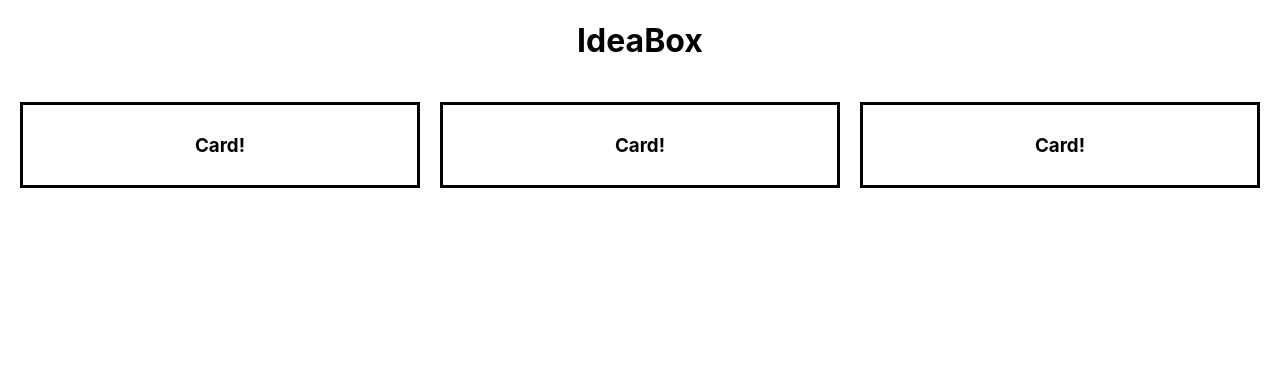
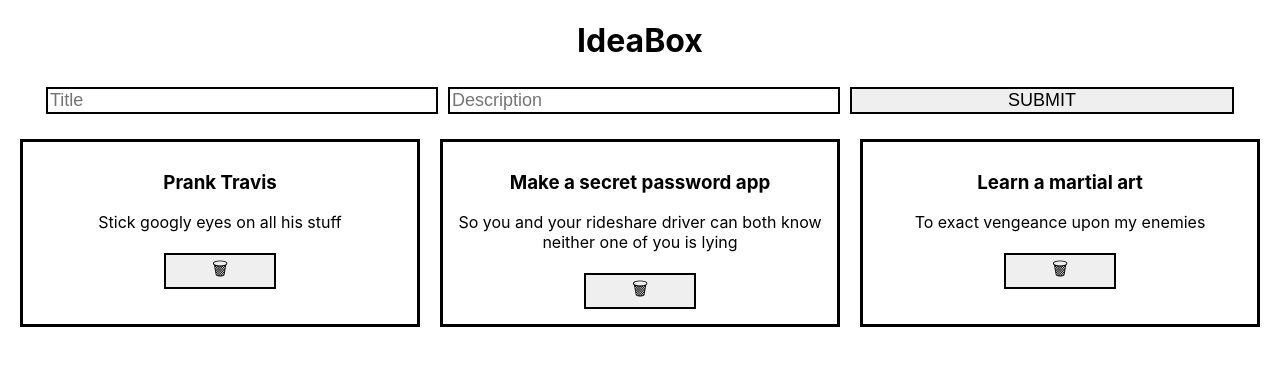
Before and after one commit to exasperlnc/idea_box, a React (Create React App) app: page / in a window 1280 px wide. Shown: the top 366 px of the page. Built offline with nearby package versions, Linux system fonts and the light colour scheme.

Commit message:
setup form

```diff
--- a/src/components/App/App.js
+++ b/src/components/App/App.js
@@ -1,5 +1,6 @@
 import { useState } from 'react';
 import Ideas from '../Ideas/Ideas';
+import Form from '../Form/Form'
 import './App.css';
 
 function App()  {
@@ -10,12 +11,21 @@ function App()  {
   ]
   const [ideas, setIdeas] = useState(dummyIdeas);
 
+  function addIdea (newIdea) {
+    setIdeas([...ideas, newIdea])
+  }
+
   return (
     <main className='App'>
     <h1>IdeaBox</h1>
+    {!ideas.length && <h2>No ideas yet -- add some!</h2> }
+    <Form addIdea={addIdea} />
     <Ideas ideas={ideas} />
   </main>
   )
+
 }
 
+
+
 export default App;
--- a/src/components/Card/Card.js
+++ b/src/components/Card/Card.js
@@ -1,9 +1,11 @@
 import './Card.css';
 
-function Card(){
+function Card({ title, description, id }){
   return (
     <div className='card'>
-      <h3>Card!</h3>
+      <h3>{title}</h3>
+      <p>{description}</p>
+      <button>🗑</button>
     </div>
   )
 }
--- /dev/null
+++ b/src/components/Form/Form.css
@@ -0,0 +1,10 @@
+form {
+  margin: auto;
+}
+
+input, button {
+  margin: 5px;
+  width: 30%;
+  border: 2px solid black;
+  font-size: 18px;
+}
--- /dev/null
+++ b/src/components/Form/Form.js
@@ -0,0 +1,32 @@
+
+import { useState } from 'react';
+import './Form.css';
+
+function Form(){
+  const [title, setTitle] = useState("");
+  const [description, setDescription] = useState("");
+
+  return (
+    <form>
+      <input
+        type='text'
+        placeholder='Title'
+        name='title'
+        value={title}
+        onChange={event => setTitle(event.target.value)}
+      />
+
+      <input
+        type='text'
+        placeholder='Description'
+        name='description'
+        value={description}
+        onChange={event => setDescription(event.target.value)}
+      />
+
+      <button>SUBMIT</button>
+    </form>
+  )
+}
+
+export default Form;
--- a/src/components/Ideas/Ideas.js
+++ b/src/components/Ideas/Ideas.js
@@ -2,14 +2,22 @@
 import Card from '../Card/Card';
 import './Ideas.css';
 
-function Ideas(props){
-  const { name } = props;
+function Ideas({ ideas }){
+
+  const ideaCards = ideas.map(idea => {
+    return (
+      <Card
+        title={idea.title}
+        description={idea.description}
+        id={idea.id}
+        key={idea.id}
+      />
+    )
+  })
 
   return (
-      <div className='ideas-container'>
-      <Card />
-      <Card />
-      <Card />
+    <div className='ideas-container'>
+      {ideaCards}
     </div>
   )
 }
```
